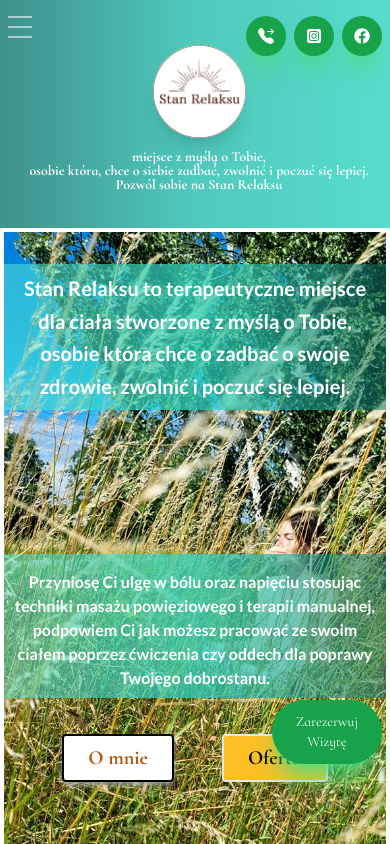
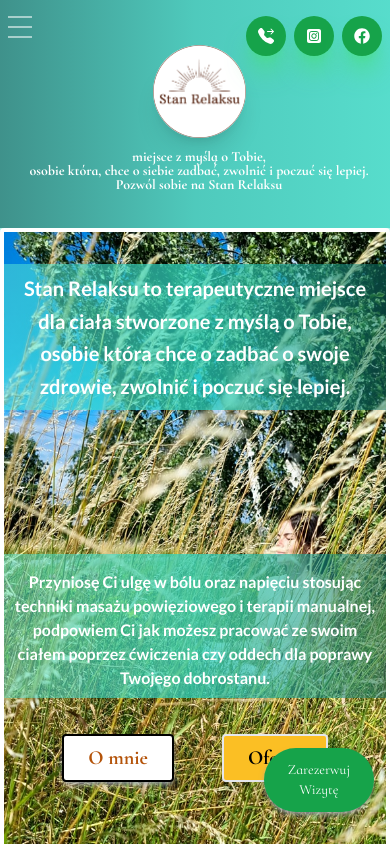
Before and after one commit to PiotrRegulski/stan-relaksu, a Next.js app: page / in a window 390 px wide. Shown: the top 844 px of the page. Built offline with nearby package versions, Linux system fonts and the light colour scheme.

Commit message:
the display location of the book button has been changed

```diff
--- a/src/components/layout/NavbarMobile.tsx
+++ b/src/components/layout/NavbarMobile.tsx
@@ -60,8 +60,8 @@ const NavbarMobile = () => {
             </Link>
           </button>
         </div>
-        <div className="md:hidden fixed bottom-20 right-2 z-20">
-          <button className="animate-fadeIn mt-8 inline-flex items-center justify-center rounded-full bg-green-600 py-3 px-6  font-dm text-sm font-medium text-white shadow-xl shadow-green-400/75 transition-transform duration-400  hover:scale-[1.02]">
+        <div className="md:hidden fixed bottom-[2em] right-[1em] z-20">
+          <button className="animate-fadeIn mt-8 inline-flex items-center justify-center rounded-full bg-green-600 py-3 px-6  font-dm text-sm font-medium text-white shadow-md shadow-gray-400/75 transition-transform duration-400  hover:scale-[1.02]">
             <Link
               href="https://booksy.com/"
               target="_blank"
```
